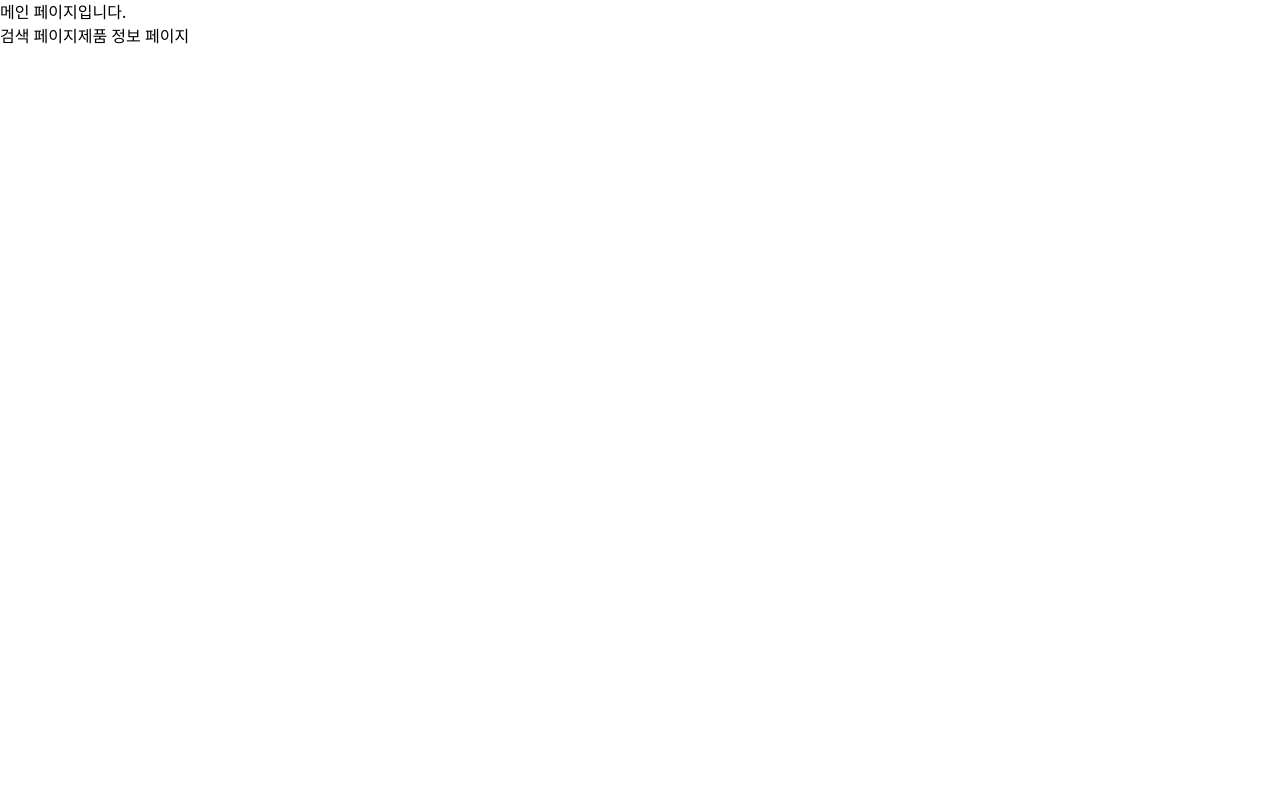
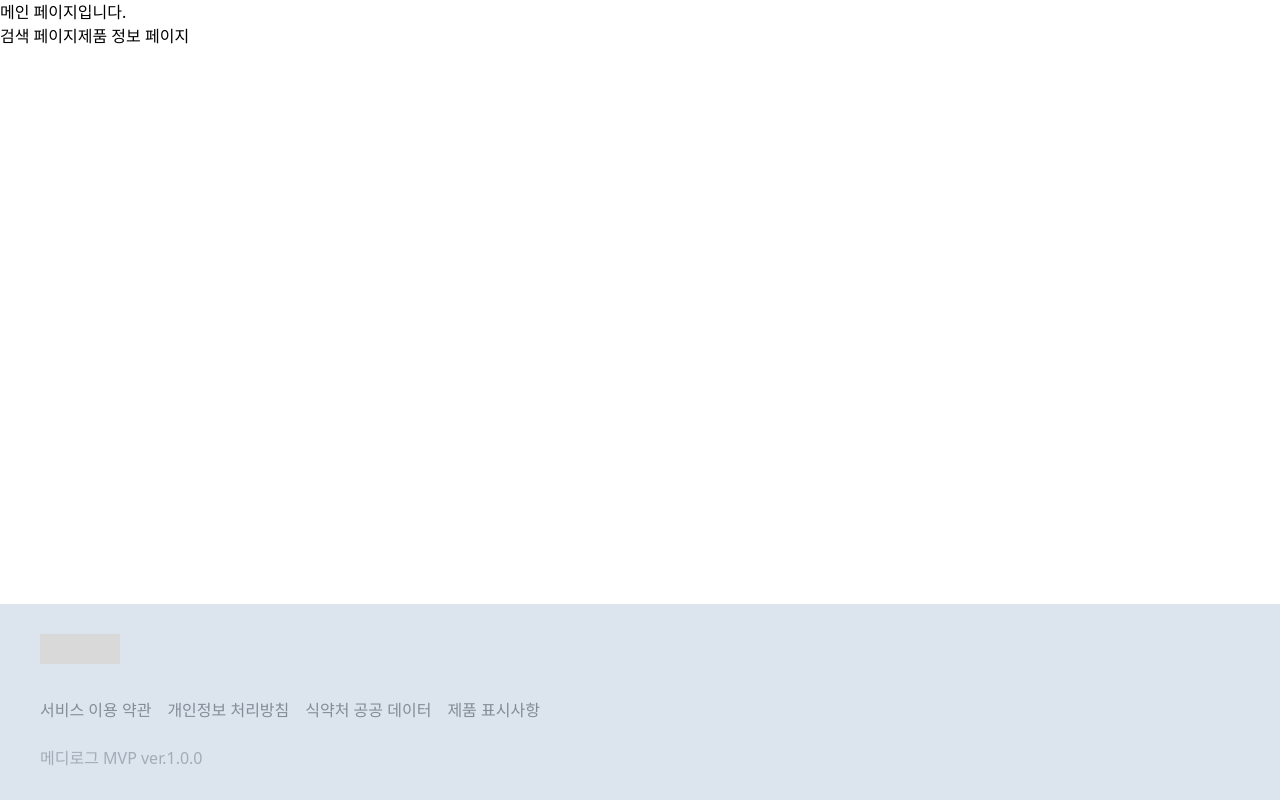
Before and after one commit to MedlyMediLog/MediLog-frontend, a Next.js app: page / in a window 1280 px wide. Built offline with nearby package versions, Linux system fonts and the light colour scheme.

Commit message:
feat(layout): Footer 하단 배치 처리

```diff
--- /dev/null
+++ b/src/app/_components/Footer.tsx
@@ -0,0 +1,34 @@
+export default function Footer() {
+  return (
+    <>
+      {/* 푸터 */}
+      <div className="flex flex-col w-full py-7.5 px-10 gap-2.5 bg-[#dce4ed] desktop:flex-row">
+        <div className="flex flex-col w-full gap-10 desktop:flex-row">
+
+          <div className="flex flex-col w-full gap-5 desktop:flex-row">
+            <div className="flex flex-col w-full gap-7.5 desktop:flex-row">
+              <div className="w-20 h-7.5 bg-[#d9d9d9]"></div>
+              <div className="flex flex-wrap w-full gap-4">
+                <button className="py-1 gap-1 typo-b5 text-[#838c97] whitespace-nowrap">
+                  서비스 이용 약관
+                </button>
+                <button className="py-1 gap-1 typo-b5 text-[#838c97] whitespace-nowrap">
+                  개인정보 처리방침
+                </button>
+                <button className="py-1 gap-1 typo-b5 text-[#838c97] whitespace-nowrap">
+                  식약처 공공 데이터
+                </button>
+                <button className="py-1 gap-1 typo-b5 text-[#838c97] whitespace-nowrap">
+                  제품 표시사항
+                </button>
+              </div>
+            </div>
+            <div className="gap-4 flex items-center">
+              <div className="typo-b4 text-[#a2acb7] whitespace-nowrap">메디로그 MVP ver.1.0.0</div>
+            </div>
+          </div>
+        </div>
+      </div>
+    </>
+  )
+}
--- a/src/app/layout.tsx
+++ b/src/app/layout.tsx
@@ -1,16 +1,14 @@
-import type { ReactNode } from "react";
-import "./globals.css"
+import type { ReactNode } from 'react'
+import './globals.css'
+import Footer from './_components/Footer'
 
-export default function RootLayout({
-  children,
-}: {
-  children: ReactNode;
-}) {
+export default function RootLayout({ children }: { children: ReactNode }) {
   return (
     <html lang="ko">
-      <body>
-        {children}
+      <body className="flex flex-col min-h-screen">
+        <main className='flex-1'> {children}</main>
       </body>
+      <Footer />
     </html>
-  );
+  )
 }
```
